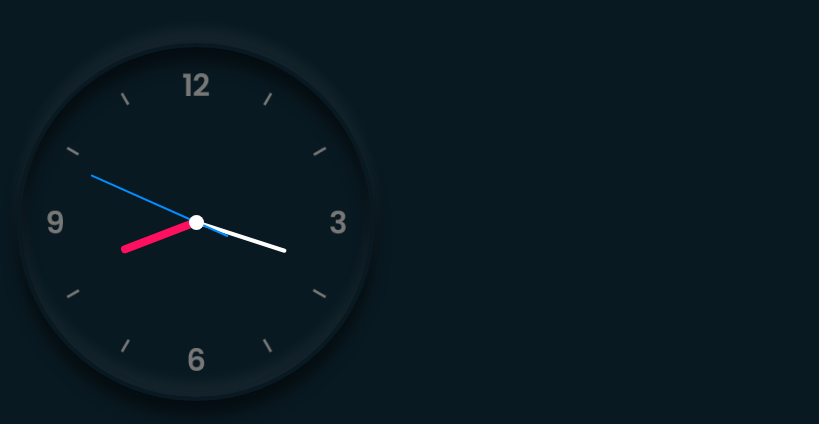
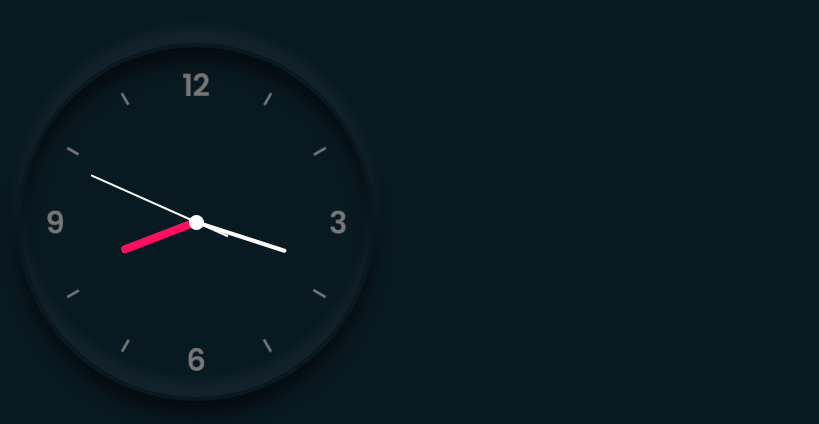
Before and after one commit to kofatol/clock, a React (Create React App) app: page / in a window 1280 px wide. Shown: the part 178-602 px from the top of the page, without its empty margins (444-1263 px from the left). Built offline with nearby package versions, Linux system fonts and the light colour scheme.

Commit message:
theme switching logic added to Second component

```diff
--- a/src/components/Second/Second.tsx
+++ b/src/components/Second/Second.tsx
@@ -1,13 +1,16 @@
-import React from "react";
+import React, { useContext } from "react";
+import { AppContext } from "../../App.model";
 import { ClockChildProps } from "../../interfaces";
 import "./Second.scss";
 
 const Second: React.FC<ClockChildProps> = ({ rotationDegree }) => {
+  const { isLightMode } = useContext(AppContext);
+
   return (
     <div className="Second">
       <div
-        // className="Second__sc Second__sc_dark"
-        className="Second__sc Second__sc_light"
+        className={`Second__sc
+          ${isLightMode ? "Second__sc_light" : "Second__sc_dark"}`}
         style={{ transform: `rotateZ(${rotationDegree}deg)` }}
       ></div>
     </div>
```
